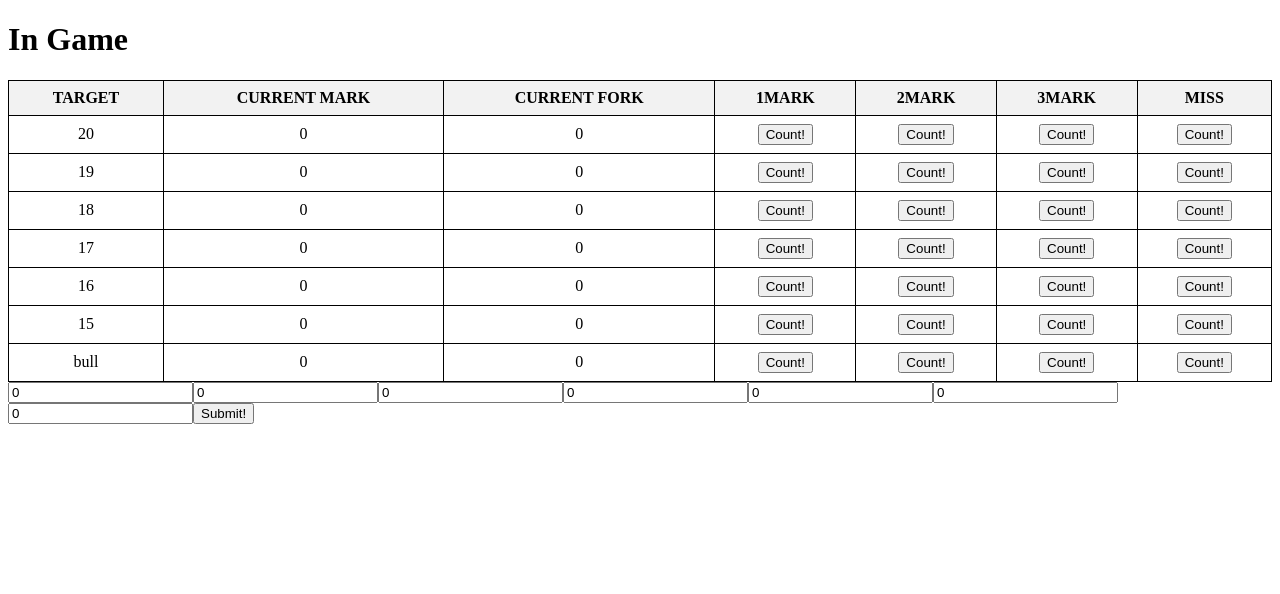
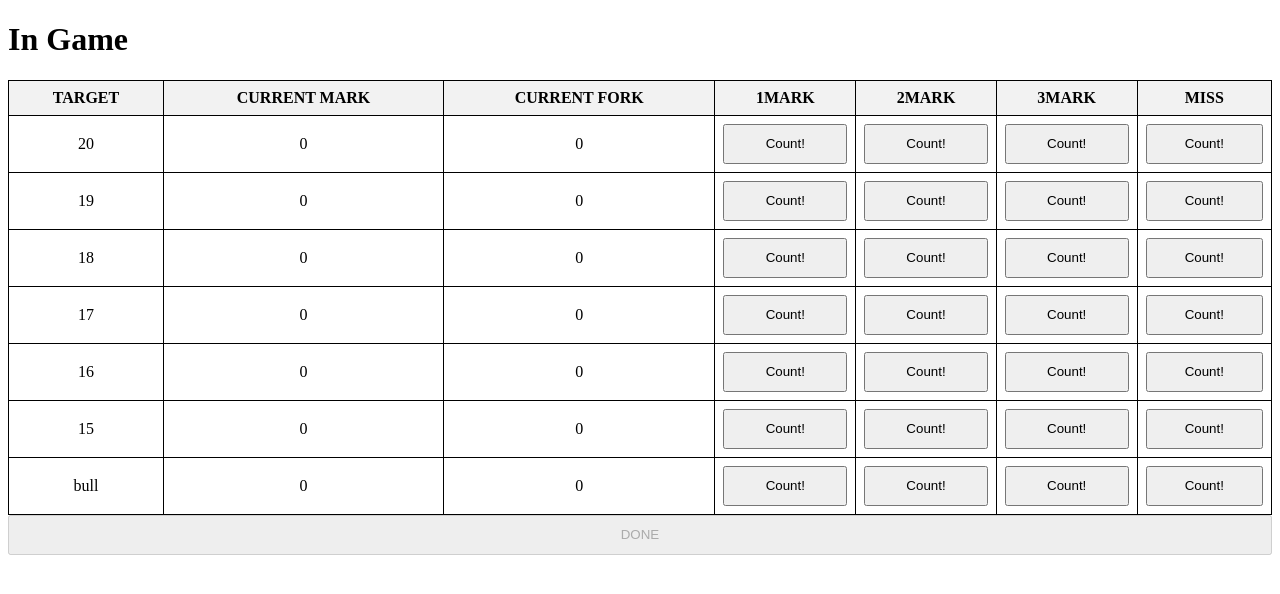
Before and after one commit to ruiokazaki-archive/darts-app, a Next.js app: page /in-game in a window 1280 px wide. Shown: the top 594 px of the page. Built offline with nearby package versions, Linux system fonts and the light colour scheme.

Commit message:
feat: server actionsを仮実装

```diff
--- a/app/api/games/route.ts
+++ b/app/api/games/route.ts
@@ -15,3 +15,22 @@ export async function GET() {
     statusText: "OK",
   });
 }
+
+export async function POST(request: Request) {
+  const formData = await request.formData();
+
+  return Response.json(
+    {
+      data: {
+        "target-20": formData.get("target-20"),
+        "target-19": formData.get("target-19"),
+        "target-18": formData.get("target-18"),
+        "target-17": formData.get("target-17"),
+        "target-16": formData.get("target-16"),
+        "target-15": formData.get("target-15"),
+        "target-bull": formData.get("target-bull"),
+      },
+    },
+    { status: 201, statusText: "Created" }
+  );
+}
--- /dev/null
+++ b/app/in-game/actions/post-game.ts
@@ -0,0 +1,14 @@
+"use server";
+import { customFetch } from "@/common/custom-fetch";
+
+export async function postGame(data: FormData) {
+  try {
+    await customFetch("/api/games", {
+      method: "POST",
+      body: data,
+    });
+  } catch (error) {
+    console.log(error);
+    throw new Error("Failed to post game");
+  }
+}
--- a/app/in-game/components/in-game-page.tsx
+++ b/app/in-game/components/in-game-page.tsx
@@ -2,6 +2,7 @@
 
 import type { FC } from "react";
 import { memo, useState } from "react";
+import { postGame } from "@/app/in-game/actions/post-game";
 
 const TARGETS = ["20", "19", "18", "17", "16", "15", "bull"] as const;
 type Target = (typeof TARGETS)[number];
@@ -51,6 +52,10 @@ const Presenter: FC = () => {
           }
           th {
             background-color: #f2f2f2;
+          }
+          button {
+            width: 100%;
+            height: 40px;
           }
         `}
       </style>
@@ -108,19 +113,57 @@ const Presenter: FC = () => {
           ))}
         </tbody>
       </table>
-      <form>
-        <input type="number" name="target-20" value={scores[20].throwsCount} />
-        <input type="number" name="target-19" value={scores[19].throwsCount} />
-        <input type="number" name="target-18" value={scores[18].throwsCount} />
-        <input type="number" name="target-17" value={scores[17].throwsCount} />
-        <input type="number" name="target-16" value={scores[16].throwsCount} />
-        <input type="number" name="target-15" value={scores[15].throwsCount} />
+      <form action={postGame}>
         <input
-          type="number"
+          id="target-20"
+          type="hidden"
+          name="target-20"
+          value={scores[20].throwsCount}
+        />
+        <input
+          id="target-19"
+          type="hidden"
+          name="target-19"
+          value={scores[19].throwsCount}
+        />
+        <input
+          id="target-18"
+          type="hidden"
+          name="target-18"
+          value={scores[18].throwsCount}
+        />
+        <input
+          id="target-17"
+          type="hidden"
+          name="target-17"
+          value={scores[17].throwsCount}
+        />
+        <input
+          id="target-16"
+          type="hidden"
+          name="target-16"
+          value={scores[16].throwsCount}
+        />
+        <input
+          id="target-15"
+          type="hidden"
+          name="target-15"
+          value={scores[15].throwsCount}
+        />
+        <input
+          id="target-bull"
+          type="hidden"
           name="target-bull"
           value={scores.bull.throwsCount}
         />
-        <input type="submit" value="Submit!" />
+        <button
+          type="submit"
+          disabled={Object.values(scores).some(
+            (score) => score.marksCount < 10
+          )}
+        >
+          DONE
+        </button>
       </form>
     </div>
   );
--- a/common/custom-fetch.ts
+++ b/common/custom-fetch.ts
@@ -1,8 +1,14 @@
 import { headers } from "next/headers";
 
-export async function customFetch<T>(path: `/${string}`): Promise<T> {
+export async function customFetch<T>(
+  path: `/${string}`,
+  options?: {
+    method?: "GET" | "POST" | "PUT" | "DELETE";
+    body?: BodyInit;
+  }
+): Promise<T> {
   const host = headers().get("host");
   const protocol = process?.env.NODE_ENV === "development" ? "http" : "https";
-  const response = await fetch(`${protocol}://${host}${path}`);
+  const response = await fetch(`${protocol}://${host}${path}`, options);
   return response.json() as Promise<T>;
 }
--- a/next.config.js
+++ b/next.config.js
@@ -1,4 +1,8 @@
 /** @type {import('next').NextConfig} */
-const nextConfig = {};
+const nextConfig = {
+  experimental: {
+    serverActions: true,
+  },
+};
 
 module.exports = nextConfig;
```
